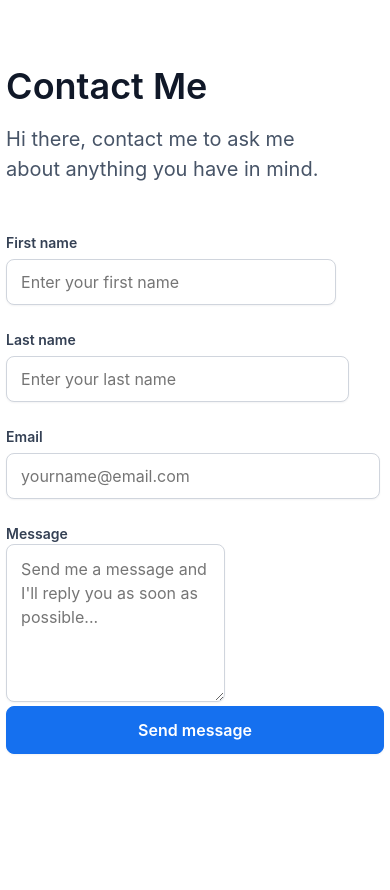
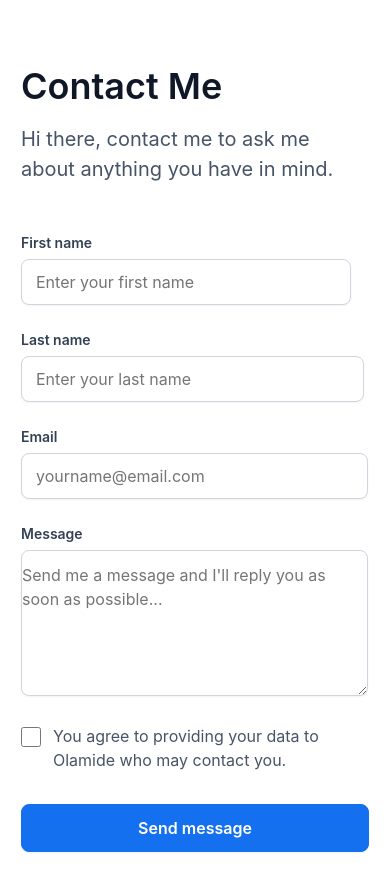
Before and after one commit to chayilDeborah/zuri-webpage, a React (Create React App) app: page /contact in a window 390 px wide. Shown: the top 890 px of the page. Built offline with nearby package versions, Linux system fonts and the light colour scheme; the HTML template or start-up script is replaced by a standard one.

Commit message:
style: complete mobile responsivess styling

```diff
--- a/src/App.css
+++ b/src/App.css
@@ -298,7 +298,6 @@ border: 1px solid #D0D5DD;
 box-shadow: 0px 1px 2px rgba(16, 24, 40, 0.05);
 border-radius: 8px;
 height: 132px;
-/* height: 100%; */
 padding: 12px 14px;
 font-size: 16px;
 line-height: 24px;
@@ -346,48 +345,41 @@ line-height: 24px;
 @media screen and (min-width: 375px) and (max-width: 576px) {
 
   /* Contact Page */
-  .contact-div {
-    /* display: none; */
-
-  }
-  /* .contact-wrap {
-    display: none;
-  } */
   .contact-me {
     width: 343px;
 margin: 0 0 48px 0;
   }
   .subtitle {
-    /* display: none; */
     margin-top: 16px;
   }
   .contact-details {
-    /* display: none; */
     width: 100%;
 
   }
   .last {
     flex-direction: column-reverse;
-    /* display: none; */
   }
   #first {
-    /* display: none; */
     margin-left: 0px;
   }
-  .label {
-    /* display: none; */
-  }
   .textarea {
-    /* display: none; */
-    width: 50%;
-    margin: 0px;
+    width: 99%;
+    margin: 6px 0 0 0;
+padding: 12px 0 0 0;
+
   }
   #fname {
-    /* display: none; */
     width: 91%;
 
   }
   .box {
-    display: none;
+    margin-top: 24px;
+  }
+  .check-label {
+    width: 311px;
+height: 48px;
+  }
+  .message-button {
+    margin-bottom: 66px;
   }
 }
```
